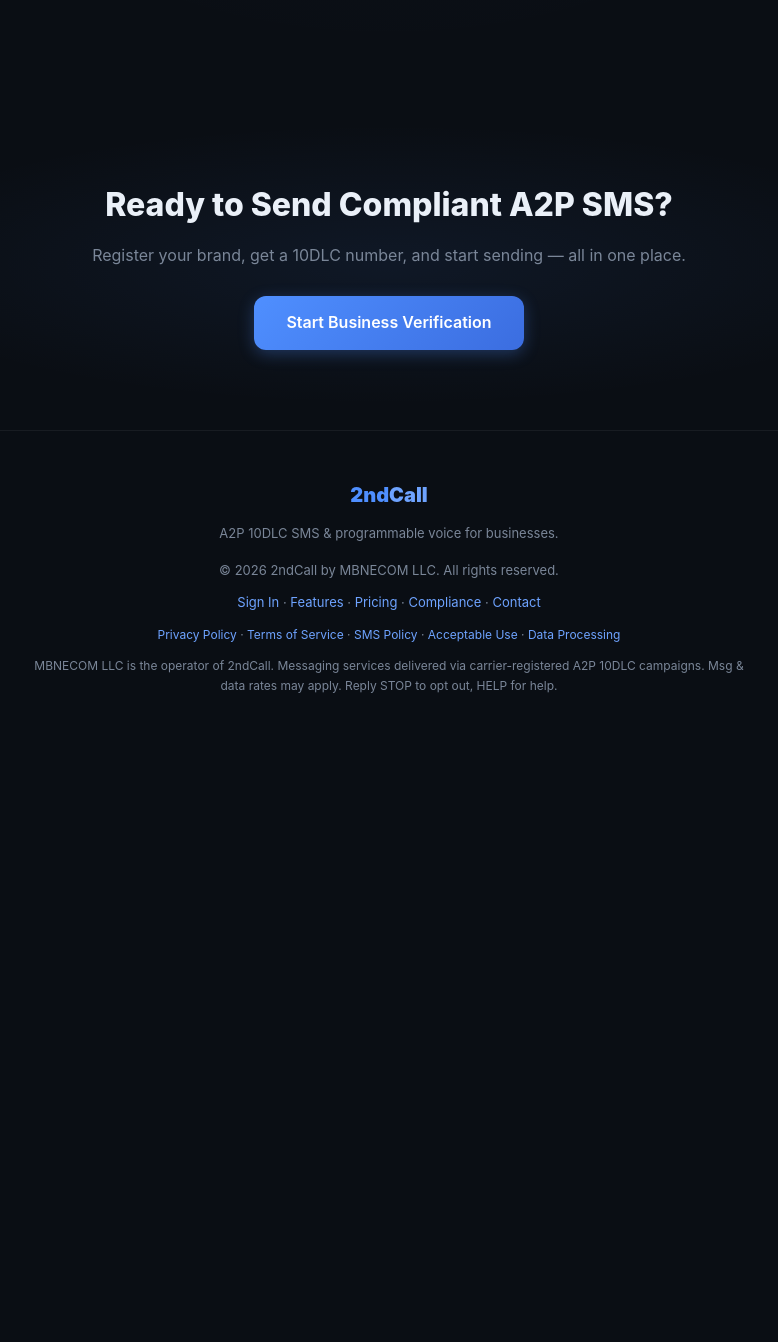
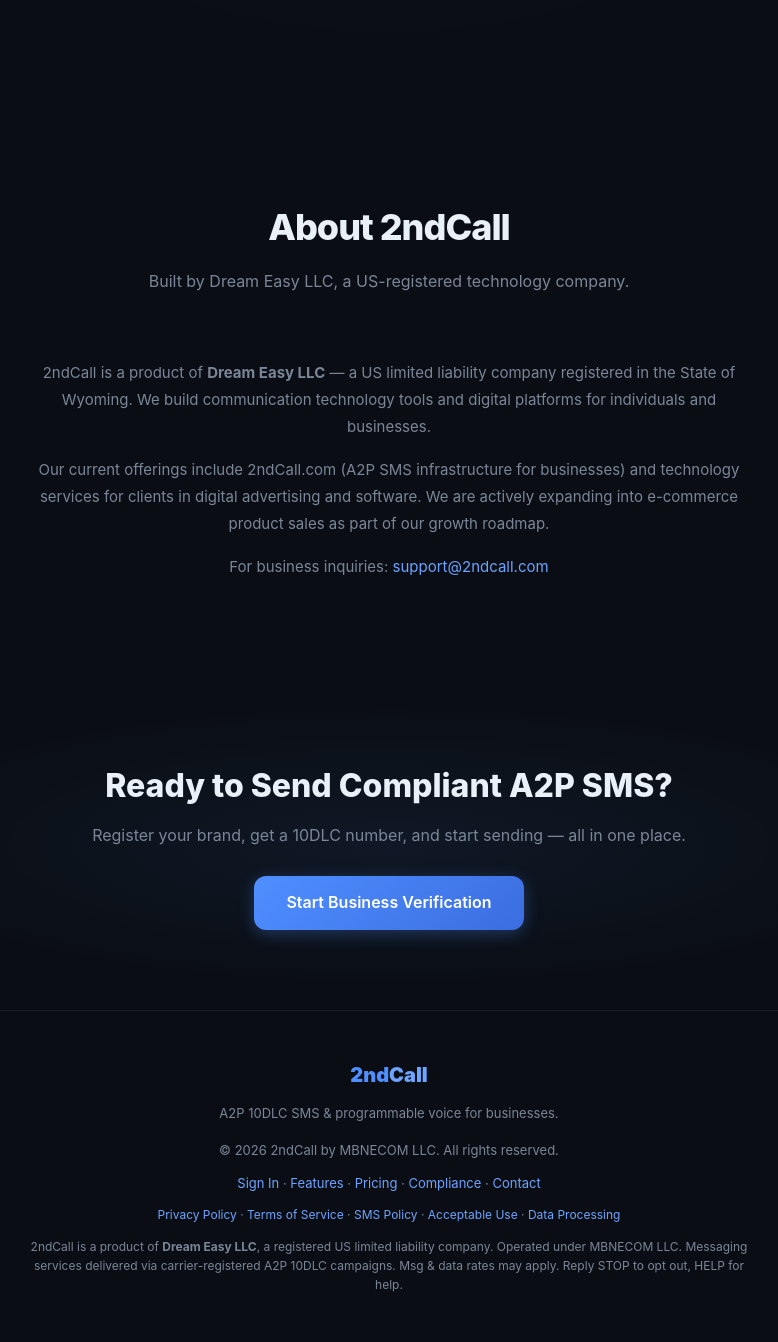
Before and after one commit to muhammad289800/2ndcall.com, a Flask app: page / in a window 1280 px wide. Shown: the part 4212-5554 px from the top of the page, without its empty margins (251-1029 px from the left). Before the commit the page ends 4905 px from the top, so only its background shows below. Run offline with Flask 3, Linux system fonts and the light colour scheme.

Commit message:
Add Dream Easy LLC company info to About section and footer

```diff
--- a/non_voip_numbers_app/templates/landing.html
+++ b/non_voip_numbers_app/templates/landing.html
@@ -319,6 +319,19 @@
   </p>
 </section>
 
+<!-- About -->
+<section class="section" id="about">
+  <div class="section-header">
+    <h2>About 2ndCall</h2>
+    <p>Built by Dream Easy LLC, a US-registered technology company.</p>
+  </div>
+  <div style="max-width:720px;margin:0 auto;text-align:center;color:var(--muted);font-size:15px;line-height:1.8;">
+    <p>2ndCall is a product of <strong style="color:var(--fg);">Dream Easy LLC</strong> — a US limited liability company registered in the State of Wyoming. We build communication technology tools and digital platforms for individuals and businesses.</p>
+    <p style="margin-top:16px;">Our current offerings include 2ndCall.com (A2P SMS infrastructure for businesses) and technology services for clients in digital advertising and software. We are actively expanding into e-commerce product sales as part of our growth roadmap.</p>
+    <p style="margin-top:16px;">For business inquiries: <a href="mailto:support@2ndcall.com">support@2ndcall.com</a></p>
+  </div>
+</section>
+
 <!-- CTA -->
 <section class="cta-section">
   <h2>Ready to Send Compliant A2P SMS?</h2>
@@ -346,7 +359,7 @@
     <a href="/dpa">Data Processing</a>
   </p>
   <p style="margin-top:12px;font-size:12px;color:var(--muted);max-width:720px;margin-left:auto;margin-right:auto;">
-    MBNECOM LLC is the operator of 2ndCall. Messaging services delivered via carrier-registered A2P 10DLC campaigns. Msg &amp; data rates may apply. Reply STOP to opt out, HELP for help.
+    2ndCall is a product of <strong>Dream Easy LLC</strong>, a registered US limited liability company. Operated under MBNECOM LLC. Messaging services delivered via carrier-registered A2P 10DLC campaigns. Msg &amp; data rates may apply. Reply STOP to opt out, HELP for help.
   </p>
 </footer>
 
```
